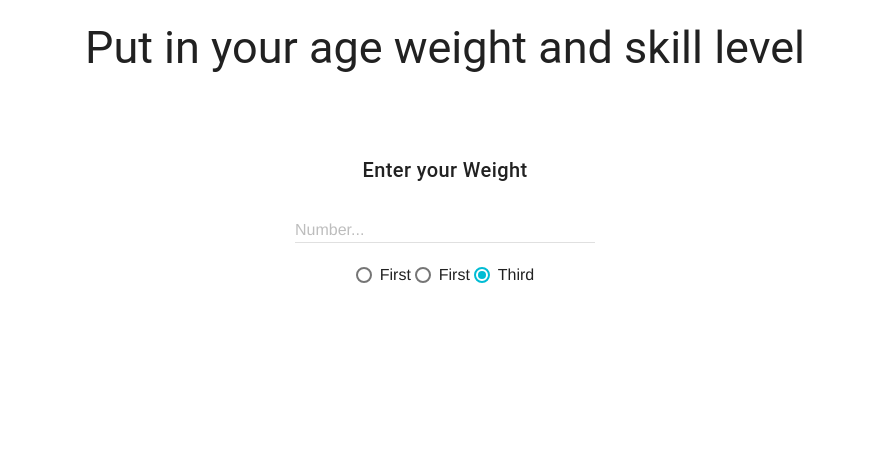
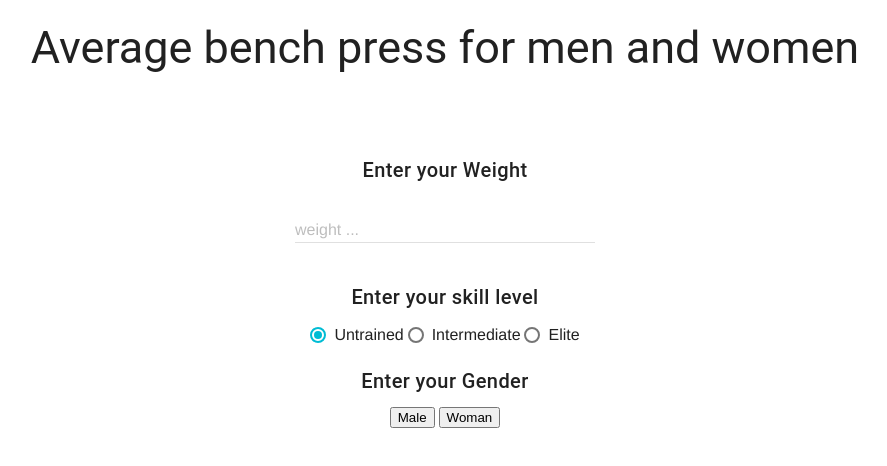
Before and after one commit to ICS2O-Programming-NathanA/Assign-02-HTML-Calculations, a plain HTML site: page index.html in a window 1280 px wide. Shown: the whole page, without its empty margins (195-1082 px from the left). Drawn offline with nearby package versions, Linux system fonts and the light colour scheme.

Commit message:
updated js and html

```diff
--- a/index.html
+++ b/index.html
@@ -19,32 +19,57 @@
 		<link rel="stylesheet" href="https://fonts.googleapis.com/icon?family=Material+Icons">
  		<link rel="stylesheet" href="https://code.getmdl.io/1.3.0/material.cyan-indigo.min.css" />
 		<script defer src="https://code.getmdl.io/1.3.0/material.min.js">							</script>
-		<title>How much can you bench press?</title>
+		<title>How much should you bench press?</title>
   </head>
 	<body>
-		<center><h2>Put in your age weight and skill level</h2></center>
+		<center><h2>Average bench press for men and women</h2></center>
 		<br></br>
 		<center><h5>Enter your Weight</h5></center>
 
-    <!-- Numeric Textfield with Floating Label -->
-  	<center><form action="#">
-    <div class="mdl-textfield mdl-js-textfield mdl-textfield--floating-label">
-      <input class="mdl-textfield__input" type="text" pattern="-?[0-9]*(\.[0-9]+)?" id="sample4">
-      <label class="mdl-textfield__label" for="sample4">Number...</label>
-      <span class="mdl-textfield__error">Input is not a number!</span>
-    </div>
-    </form></center>
+    <!-- Numeric Textfield -->
+    <center><form action="#">
+      <div class="mdl-textfield mdl-js-textfield">
+        <input
+          class="mdl-textfield__input"
+          type="text"
+          pattern="-?[0-9]*(\.[0-9]+)?"
+          id="weight_of_person"
+          />
+            <label class="mdl-textfield__label" for="weight_of_person">weight ...</label>
+            <span class="mdl-textfield__error">Input is not a number!</span>
+          </div>
+        </form>
 
+
+		<center><h5>Enter your skill level</h5></center>
+
+		<!-- Buttons for skill level -->
 		<center><label class="mdl-radio mdl-js-radio mdl-js-ripple-effect" for="option-1">
-  		<input type="radio" id="option-1" class="mdl-radio__button" name="options" value="1" checked>
-  		<span class="mdl-radio__label">First</span>
-		</label> <label class="mdl-radio mdl-js-radio mdl-js-ripple-effect" for="option-1">
-  		<input type="radio" id="option-1" class="mdl-radio__button" name="options" value="1" checked>
-  		<span class="mdl-radio__label">First</span>
-		</label>		<label class="mdl-radio mdl-js-radio mdl-js-ripple-effect" for="option-1">
-  		<input type="radio" id="option-1" class="mdl-radio__button" name="options" value="1" checked>
-  		<span class="mdl-radio__label">Third</span>
-		</label></center>
+		<input type="radio" id="option-1" class="mdl-radio__button" name="options" value="1" checked>
+		  <span class="mdl-radio__label">Untrained</span>
+		</label> <label class="mdl-radio mdl-js-radio mdl-js-ripple-effect" for="option-2">
+		<input type="radio" id="option-2" class="mdl-radio__button" name="options" value="2">
+		  <span class="mdl-radio__label">Intermediate</span>
+		</label> <label class="mdl-radio mdl-js-radio mdl-js-ripple-effect" for="option-3">
+		<input type="radio" id="option-3" class="mdl-radio__button" name="options" value="3">
+		<span class="mdl-radio__label">Elite</span> </label></center>
 
+
+		<center><h5>Enter your Gender</h5></center>
+
+		<!-- Accent-colored raised button with ripple -->
+		<center><button class="maleButton()">
+			  Male
+		</button>
+		<!-- Accent-colored raised button with ripple -->
+		<button class="womanButton()">
+			  Woman
+		</button></center>
+
+		<!-- Create a space where the user information will be displayed -->
+		<div id="display-results">
+    	<div id="weight"></div>
+			<div id="weight"></div>
+		</div>
 	</body>
 </html>
```
Also changed, not shown: js/script.js (+24 -0 lines).
